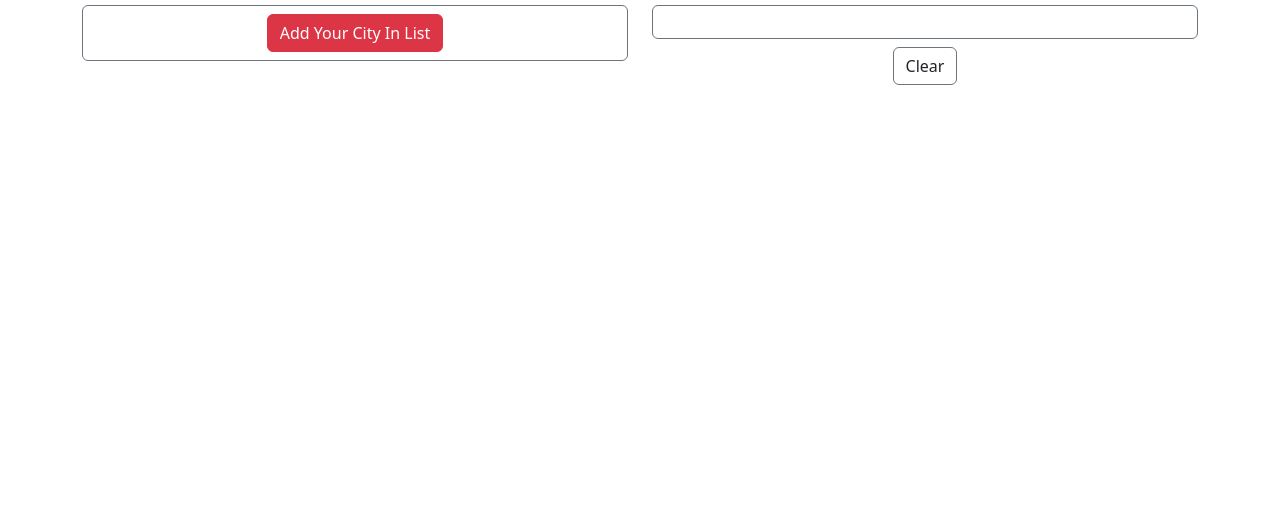
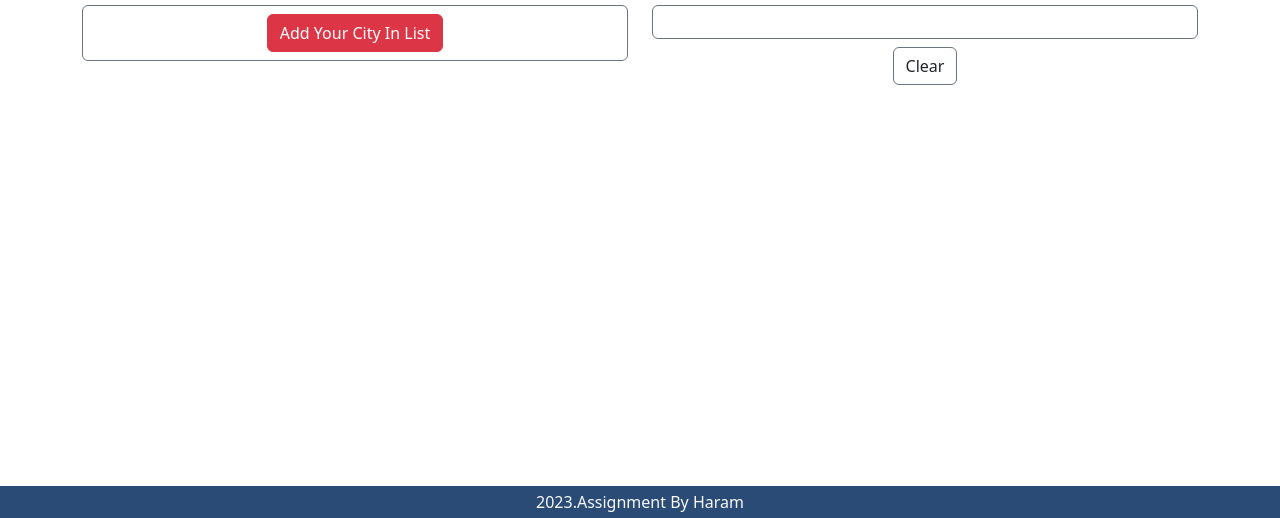
Before and after one commit to haramansari224/First-GitHub, a plain HTML site: page home.html in a window 1280 px wide. Shown: the part 282-800 px from the top of the page. Drawn offline with nearby package versions, Linux system fonts and the light colour scheme.

Commit message:
Tweaks in home.html

```diff
--- a/home.html
+++ b/home.html
@@ -9,7 +9,7 @@
     <link rel="stylesheet" href="https://cdn.jsdelivr.net/npm/bootstrap@5.3.0-alpha1/dist/css/bootstrap.min.css">
     <!-- Toastify -->
     <link rel="stylesheet" type="text/css" href="https://cdn.jsdelivr.net/npm/toastify-js/src/toastify.min.css">
-    <title>Document</title>
+    <title>Home</title>
 </head>
 
 <body class="d-flex flex-column min-vh-100">
@@ -51,7 +51,9 @@
             </div>
         </div>
     </main>
-    <footer></footer>
+    <footer>
+        <div class="text-center text-light py-1" style="background-color: #2b4b77;"><span id="year" ></span>.Assignment By Haram</div>
+    </footer>
     <!-- BootStrap -->
     <script src="https://cdn.jsdelivr.net/npm/bootstrap@5.3.0-alpha1/dist/js/bootstrap.bundle.min.js"></script>
     <!-- Js -->
--- a/js/script.js
+++ b/js/script.js
@@ -163,3 +163,4 @@ return
   }
 }
 }
+  document.getElementById("year").innerHTML = new Date().getFullYear();
```
